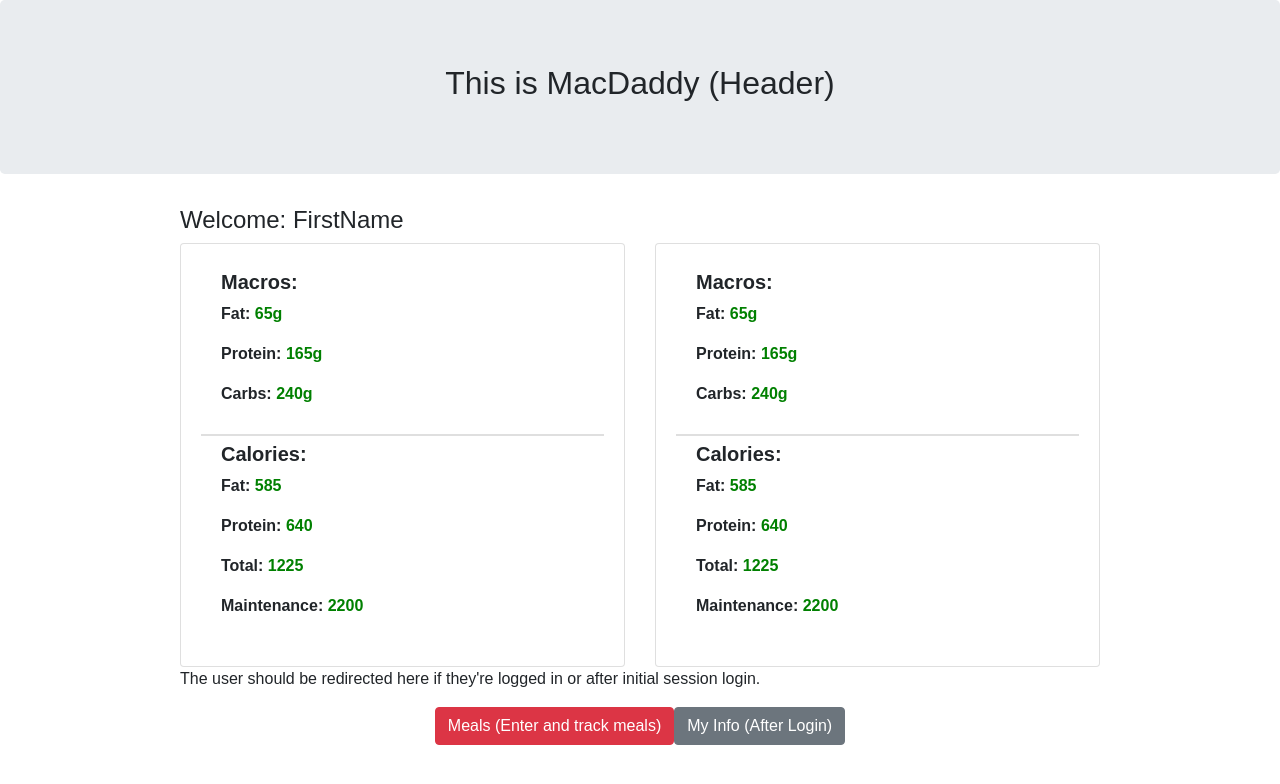
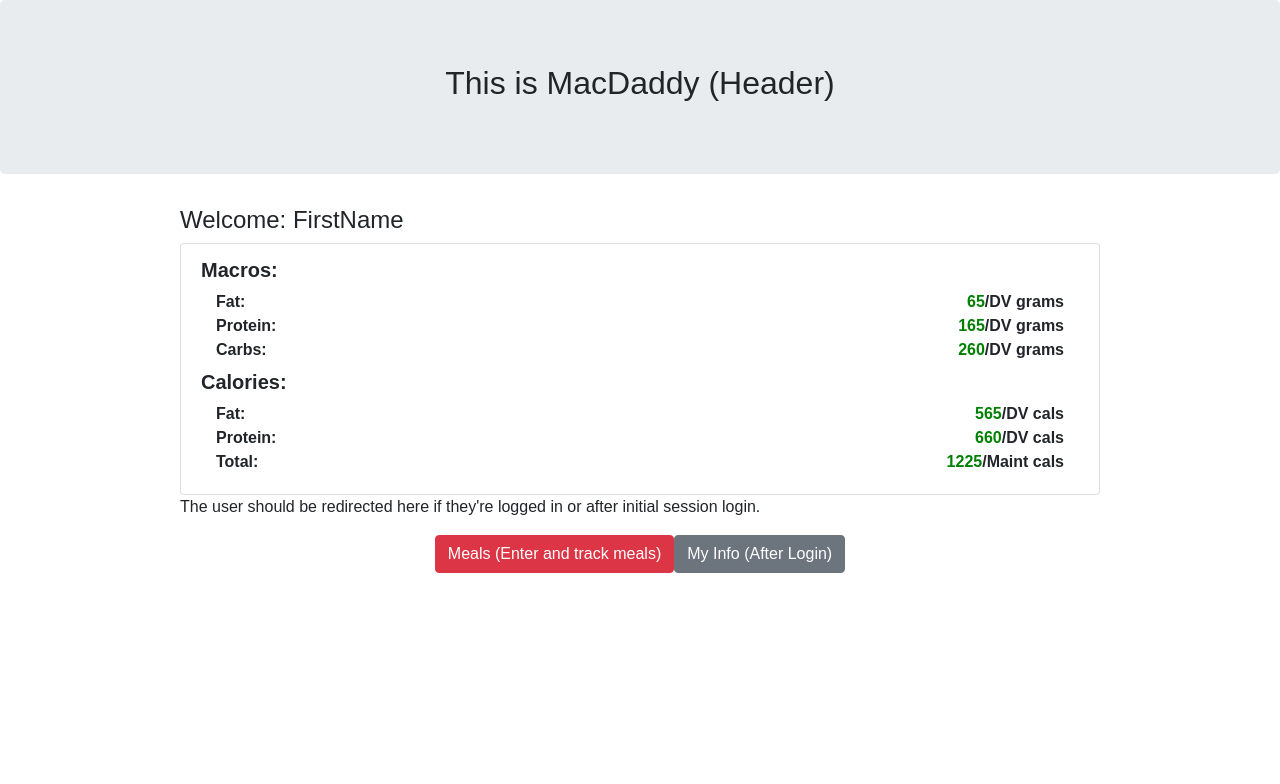
Before and after one commit to fvaldez421/MacDaddy, a React (Create React App) app in the folder client/: page /home in a window 1280 px wide. Shown: the top 784 px of the page. Built offline with nearby package versions, Linux system fonts and the light colour scheme.

Commit message:
created basic user settings form

```diff
--- a/client/src/pages/Home/Home.css
+++ b/client/src/pages/Home/Home.css
@@ -7,3 +7,11 @@
 .values {
     color: green;
 }
+.dailySets {
+    padding: 0px;
+    margin: 0px 0px;
+}
+.macs,.cals {
+    border-top-width: 1px;
+    border-color: black;
+}
--- a/client/src/pages/Home/Home.js
+++ b/client/src/pages/Home/Home.js
@@ -8,55 +8,44 @@ const Home = (props) => (
             <div className="col-md-10 mr-auto ml-auto text-left">
                 <h4>Welcome: FirstName</h4>
                 <div className="row">
-                    <div className="col-md-6 stats">
+                    <div className="col-md-12 stats">
                         <div className="card">
                             <div className="card-body">
-                                <ul class="list-group list-group-flush">
-                                    <li class="list-group-item">
-                                        <h5 className="card-subtitle mb-2 keys">Macros:</h5>
-                                        <p className="keys">Fat: <span className="values">65g</span></p>
-                                        <p className="keys">Protein: <span className="values">165g</span></p>
-                                        <p className="keys">Carbs: <span className="values">240g</span></p>
-                                    </li>
-                                </ul>
-                                <ul class="list-group list-group-flush">
-                                    <li class="list-group-item">
-                                        <h5 className="card-subtitle mb-2 keys">Calories:</h5>
-                                        <p className="keys">Fat: <span className="values">585</span></p>
-                                        <p className="keys">Protein: <span className="values">640</span></p>
-                                        <p className="keys">Total: <span className="values">1225</span></p>
+                                <h5 className="card-subtitle mb-2 keys">Macros:</h5>
+                                    <div className="macs">
+                                        <div className="form-group row dailySets keys">
+                                            <div className="col-sm-6 keys">Fat:</div>
+                                            <div className="col-sm-6 text-right"><span className="values">65</span><span className="setVals">/DV grams</span></div>
+                                        </div>
+                                        <div className="form-group row dailySets keys">
+                                            <div className="col-sm-6 keys">Protein: </div>
+                                            <div className="col-sm-6 text-right"><span className="values">165</span><span className="setVals">/DV grams</span></div>
+                                        </div>
+                                        <div className="form-group row dailySets keys">
+                                            <div className="col-sm-6 keys">Carbs: </div>
+                                            <div className="col-sm-6 text-right"><span className="values">260</span><span className="setVals">/DV grams</span></div>
+                                        </div>
+                                    </div>
 
-                                        <p className="keys">Maintenance: <span className="values">2200</span></p>
-                                    </li>
-                                </ul>
+                                <h5 className="card-subtitle mb-2 mt-2 keys">Calories:</h5>
+                                <div className="cals">
+                                    <div className="form-group row dailySets keys">
+                                        <div className="col-sm-6 keys">Fat:</div>
+                                        <div className="col-sm-6 text-right"><span className="values">565</span><span className="setVals">/DV cals</span></div>
+                                    </div>
+                                    <div className="form-group row dailySets keys">
+                                        <div className="col-sm-6 keys">Protein:</div>
+                                        <div className="col-sm-6 text-right"><span className="values">660</span><span className="setVals">/DV cals</span></div>
+                                    </div>
+                                    <div className="form-group row dailySets keys">
+                                        <div className="col-sm-6 keys">Total:</div>
+                                        <div className="col-sm-6 text-right"><span className="values">1225</span><span className="setVals">/Maint cals</span></div>
+                                    </div>
+                                </div>
                             </div>
                         </div>
                     </div>
 
-                    <div className="col-md-6 settings">
-                        <div className="card">
-                            <div className="card-body">
-                                <ul class="list-group list-group-flush">
-                                    <li class="list-group-item">
-                                        <h5 className="card-subtitle mb-2 keys">Macros:</h5>
-                                        <p className="keys">Fat: <span className="values">65g</span></p>
-                                        <p className="keys">Protein: <span className="values">165g</span></p>
-                                        <p className="keys">Carbs: <span className="values">240g</span></p>
-                                    </li>
-                                </ul>
-                                <ul class="list-group list-group-flush">
-                                    <li class="list-group-item">
-                                        <h5 className="card-subtitle mb-2 keys">Calories:</h5>
-                                        <p className="keys">Fat: <span className="values">585</span></p>
-                                        <p className="keys">Protein: <span className="values">640</span></p>
-                                        <p className="keys">Total: <span className="values">1225</span></p>
-
-                                        <p className="keys">Maintenance: <span className="values">2200</span></p>
-                                    </li>
-                                </ul>
-                            </div>
-                        </div>
-                    </div>
                 </div>
                 <p>The user should be redirected here if they're logged in or after initial session login.</p>
             </div>
```
Also changed, not shown: client/src/components/uForm/User.js (+56 -0 lines).
